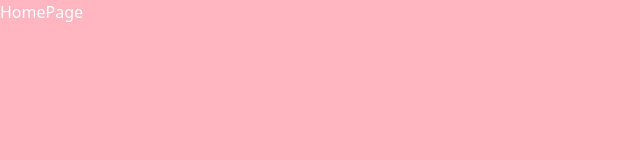
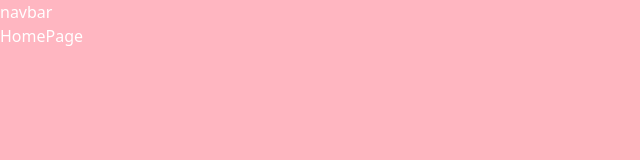
Before and after one commit to Erikalinares/MERN-CRUD-AUTH, a React (Vite) app in the folder cliente/: page / in a window 1280 px wide. Shown: the top 160 px of the page, without its empty margins (0-640 px from the left). Built offline with nearby package versions, Linux system fonts and the light colour scheme.

Commit message:
creacion navbar

```diff
--- a/cliente/src/App.jsx
+++ b/cliente/src/App.jsx
@@ -10,6 +10,7 @@
 
 import ProtectedRoute from './ProtectedRoute.jsx';
 import { TaskProvider } from './context/TaskContext.jsx'
+import Navbar  from './components/navbar.jsx';
 
 
 function App() {
@@ -17,6 +18,7 @@
     <AuthProvider>
       <TaskProvider>
         <BrowserRouter>
+        <Navbar />
       <Routes>
         <Route path = '/' element= {<HomePage/>} /> //publica
         <Route path = '/login' element= {<LoginPage/>} /> //publica
--- /dev/null
+++ b/cliente/src/components/Navbar.jsx
@@ -0,0 +1,9 @@
+import React from 'react'
+
+function navbar() {
+  return (
+    <div>navbar</div>
+  )
+}
+
+export default navbar
```
